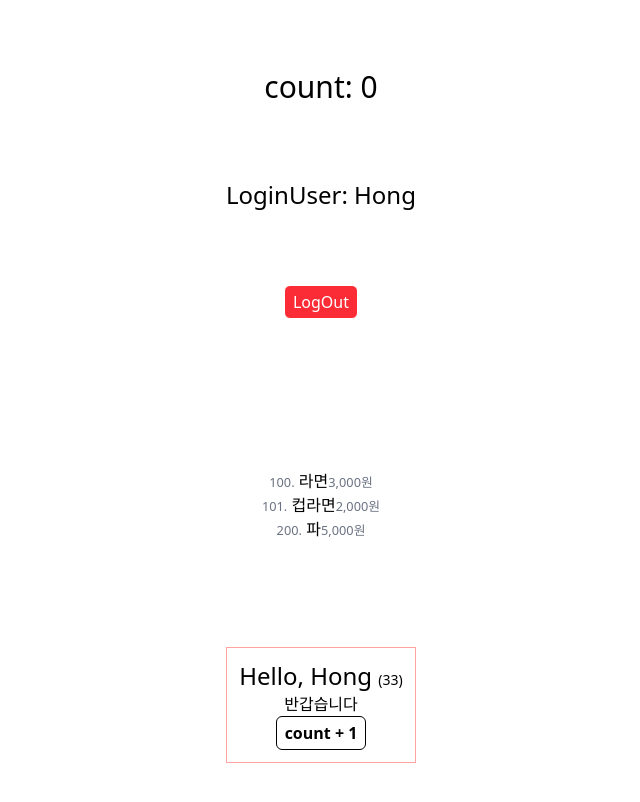
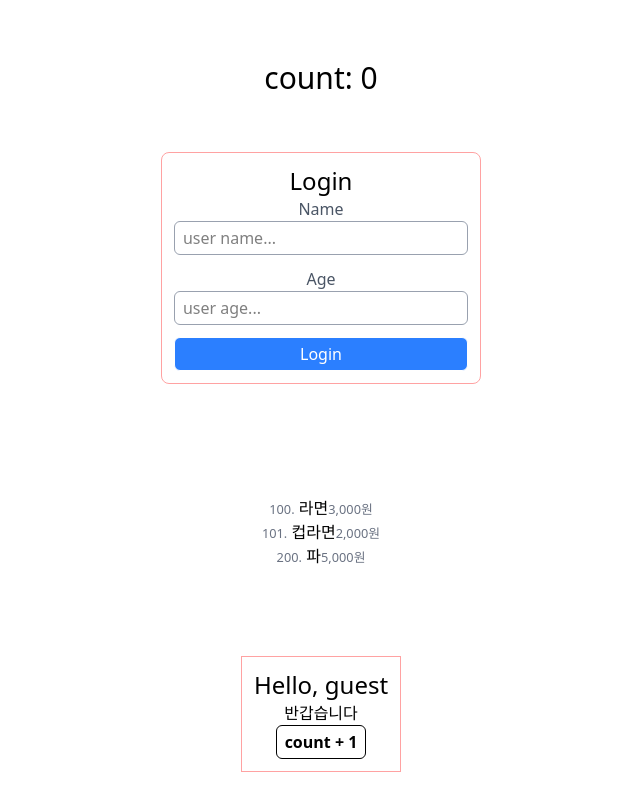
Before and after one commit to ujii/hana8, a React (Vite) app in the folder react/rbvite/: page / in a window 1280 px wide. Shown: the top 802 px of the page, without its empty margins (319-959 px from the left). Built offline with nearby package versions, Linux system fonts and the light colour scheme.

Commit message:
Feat. Login

```diff
--- a/react/rbvite/src/App.tsx
+++ b/react/rbvite/src/App.tsx
@@ -17,9 +17,11 @@ export type Session = {
   cart: Item[];
 };
 
+export type LoginFunction = (name: string, age: number) => void;
+
 const DefaultSession: Session = {
-  // loginUser: null, // 로그아웃 테스트
-  loginUser: { id: 1, name: 'Hong', age: 33 }, // 로그인 테스트
+  loginUser: null, // 로그아웃 테스트
+  // loginUser: { id: 1, name: 'Hong', age: 33 }, // 로그인 테스트
   cart: [
     { id: 100, name: '라면', price: 3000 },
     { id: 101, name: '컵라면', price: 2000 },
@@ -29,10 +31,18 @@ const DefaultSession: Session = {
 
 function App() {
   const [count, setCount] = useState(0);
-  const [session, setSession] = useState(DefaultSession);
+  const [session, setSession] = useState<Session>(DefaultSession);
+
+  const plusCount = () => setCount((prevCount) => prevCount + 1);
+
   const logout = () => {
     // session.loginUser = null;
     setSession({ ...session, loginUser: null });
+  };
+
+  const login: LoginFunction = (name, age) => {
+    if (!name || !age) return alert('Input Name and Age');
+    setSession({ ...session, loginUser: { id: 1, name, age } });
   };
 
   // if ( x === undefined ) x가 정의되지 않았을 때에만 초기화
@@ -46,13 +56,13 @@ function App() {
   return (
     <div className='grid place-items-center h-screen'>
       <h1 className='text-3xl'>count: {count}</h1>
-      <My session={session} logout={logout} />
+      <My session={session} logout={logout} login={login} />
 
       <div className='card'>
         <Hello
           name={session.loginUser?.name}
           age={session.loginUser?.age}
-          setCount={setCount}
+          plusCount={plusCount}
         >
           반갑습니다
         </Hello>
--- a/react/rbvite/src/components/Hello.tsx
+++ b/react/rbvite/src/components/Hello.tsx
@@ -8,7 +8,7 @@ import Button from './ui/Button';
 type Prop = PropsWithChildren<{
   name?: string;
   age?: number;
-  setCount: (cb: (c: number) => number) => void;
+  plusCount: () => void;
 }>;
 
 // T & {children: ReactNode;}
@@ -16,7 +16,7 @@ export default function Hello({
   name = 'guest',
   age,
   children,
-  setCount,
+  plusCount,
 }: Prop) {
   return (
     <div className='border border-red-300 p-3 text-center'>
@@ -25,10 +25,7 @@ export default function Hello({
         {age && <small className='text-sm'>({age})</small>}
       </h2>
       <div>{children}</div>
-      <Button
-        className='font-bold'
-        onClick={() => setCount((count) => count + 1)}
-      >
+      <Button className='font-bold' onClick={plusCount}>
         count + 1
       </Button>
     </div>
--- a/react/rbvite/src/components/Login.tsx
+++ b/react/rbvite/src/components/Login.tsx
@@ -1,25 +1,54 @@
 import { useState } from 'react';
-import type { LoginUser } from '../App';
 import Button from './ui/Button';
+import type { LoginFunction } from '../App';
 
-export default function Login() {
+type Props = {
+  login: LoginFunction;
+};
+
+export default function Login({ login }: Props) {
+  const [name, setName] = useState('');
+  const [age, setAge] = useState(0);
+
   return (
-    <>
-      <div className='flex gap-4'>
+    <div className='border border-red-300 p-3 rounded-lg'>
+      <h1 className='text-2xl text-center font-medium'>Login</h1>
+      <form className='space-y-3'>
         <div>
-          <small>Name </small>
-          <form className='border border-gray-300 rounded px-2 py-1'>
-            <input type='text'></input>
-          </form>
+          <label htmlFor='name' className='test-sm text-gray-600'>
+            Name
+          </label>
+          <input
+            type='text'
+            id='name'
+            onChange={(e) => setName(e.target.value)}
+            placeholder='user name...'
+            className='w-full'
+            required
+          ></input>
         </div>
         <div>
-          <small> age </small>
-          <form className='border border-gray-300 rounded px-2 py-1'>
-            <input type='password'></input>
-          </form>
+          <label htmlFor='age' className='test-sm text-gray-600'>
+            Age
+          </label>
+          <input
+            type='number'
+            id='age'
+            onChange={(e) => setAge(+e.target.value)}
+            placeholder='user age...'
+            className='w-full'
+            required
+          ></input>
         </div>
-      </div>
-      <Button className='bg-gray-100 flex-auto'>Sign In</Button>
-    </>
+        <div className='text-center'>
+          <Button
+            onClick={() => login(name, age)}
+            className='bg-blue-500 text-white hover:bg-blue-600 w-full'
+          >
+            Login
+          </Button>
+        </div>
+      </form>
+    </div>
   );
 }
--- a/react/rbvite/src/components/My.tsx
+++ b/react/rbvite/src/components/My.tsx
@@ -1,5 +1,4 @@
-import { useState } from 'react';
-import type { LoginUser, Session } from '../App';
+import type { LoginFunction, Session } from '../App';
 import Login from './Login';
 import Profile from './Profile';
 import Small from './ui/Small';
@@ -7,15 +6,16 @@ import Small from './ui/Small';
 type Prop = {
   session: Session;
   logout: () => void;
+  login: LoginFunction;
 };
 
-export default function My({ session, logout }: Prop) {
+export default function My({ session, logout, login }: Prop) {
   return (
     <>
       {session?.loginUser ? (
         <Profile loginUser={session.loginUser} logout={logout} />
       ) : (
-        <Login />
+        <Login login={login} />
       )}
       <hr />
       <ul>
--- a/react/rbvite/src/components/ui/Button.tsx
+++ b/react/rbvite/src/components/ui/Button.tsx
@@ -12,7 +12,7 @@ export default function Button({
 }: PropsWithChildren<Prop>) {
   return (
     <button
-      className={`border py-1 px-2 rounded-md cursor-pointer hover:bg-gray-100 ${className}`}
+      className={`border py-1 px-2 rounded-md cursor-pointer ${className}`}
       onClick={onClick}
     >
       {children}
--- a/react/rbvite/src/index.css
+++ b/react/rbvite/src/index.css
@@ -1,7 +1,13 @@
 @import 'tailwindcss';
 
 @layer base {
-  /* button @apply  */
+  button {
+    @apply hover:bg-gray-100;
+  }
+
+  input {
+    @apply border border-gray-400 rounded-md py-1 px-2 focus:ring focus:ring-green-300 focus:ring-transparent;
+  }
 }
 
 /*
```
